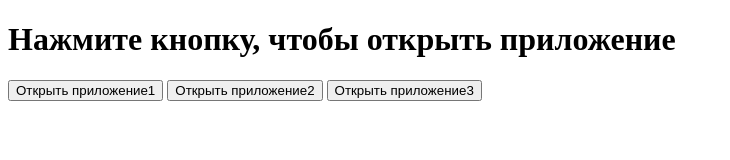
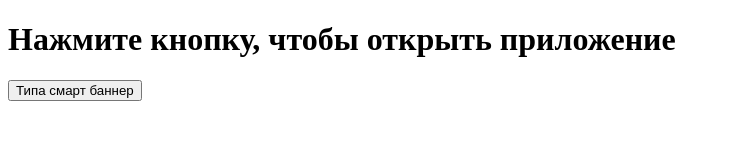
Before and after one commit to XDHighGain/testsite, a plain HTML site: page index.html in a window 1280 px wide. Shown: the whole page, without its empty margins (0-730 px from the left). Drawn offline with Linux system fonts and the light colour scheme.

Commit message:
no message

```diff
--- a/index.html
+++ b/index.html
@@ -7,9 +7,9 @@
 </head>
 <body>
     <h1>Нажмите кнопку, чтобы открыть приложение</h1>
-    <button onclick="openApp()">Открыть приложение1</button>
-    <button onclick="openApp2()">Открыть приложение2</button>
-    <button onclick="openApp3()">Открыть приложение3</button>
+    <!-- <button onclick="openApp()">Открыть приложение1</button>-->
+    <button onclick="openApp2()">Типа смарт баннер</button>
+    <!-- <button onclick="openApp3()">Открыть приложение3</button>-->
     <script>
         function openApp() {
             var appLink = `https://redirect.appmetrica.yandex.com/serve/28928038653706999`;
```
